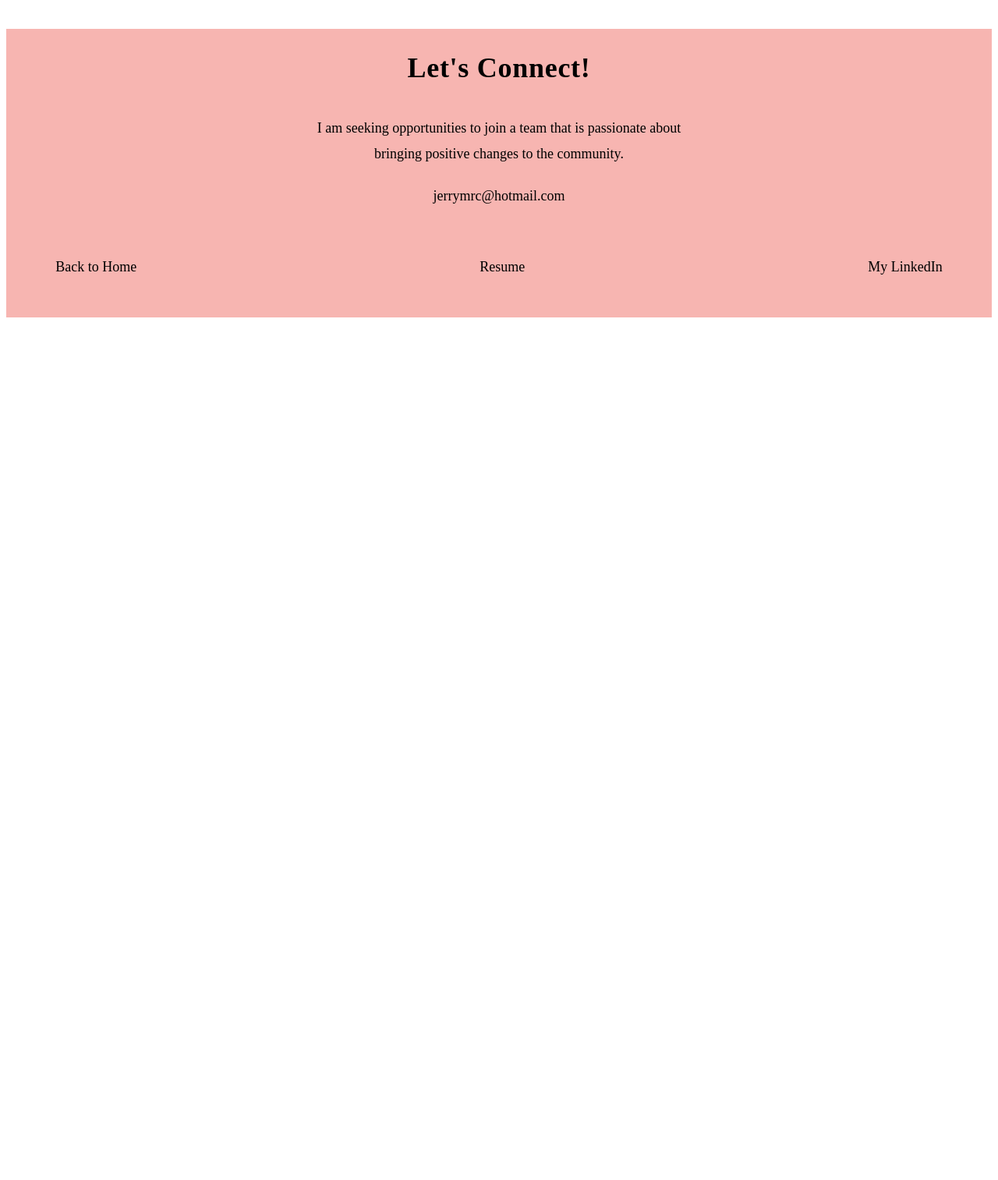
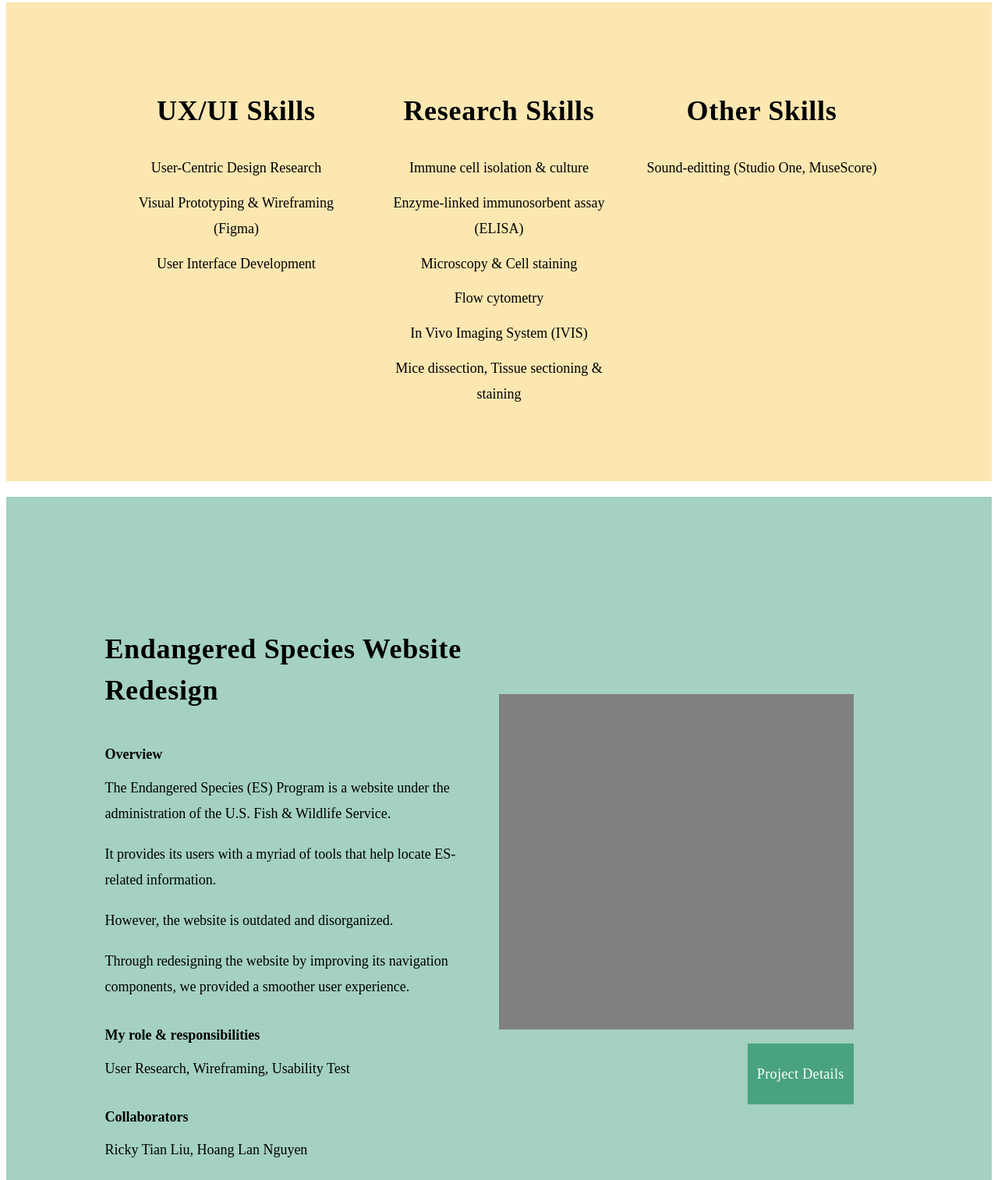
Before and after one commit to ChihChunYu/UX_UI_HW_17, a plain HTML site: page index.html in a window 1280 px wide. Shown: the part 901-2414 px from the top of the page at 78% size. Before the commit the page ends 1316 px from the top, so only its background shows below. Drawn offline with Linux system fonts and the light colour scheme.

Commit message:
Editted 11/17

```diff
--- a/CSS/style.css
+++ b/CSS/style.css
@@ -43,7 +43,7 @@
 .hero_holder {
     background-color: grey;
     height:80%;
-    width:60%;
+    width:80%;
     display: inline-block;
 }
 .summary {
@@ -57,10 +57,10 @@
     justify-content: left;
     align-items: center;
 }
-.intro{
+.content{
     display:flex;
-    width:28%;
-    padding:4% 2% 4% 20%;
+    width:38%;
+    padding:4% 2% 4% 10%;
     justify-content: end;
     align-items: flex-start;
     flex-direction: column;
@@ -71,13 +71,16 @@
     height:15%;
     display:flex;
     justify-content: flex-end;
+    padding: 4% 0%;
 }
 
 .align_center {
     width:100%;
     display:flex;
     justify-content: center;
+    align-items: center;
 }
+
 button {
     width:30%;
     height:100%;
@@ -87,6 +90,8 @@ button {
     letter-spacing: 0.02em;
     align-items: center;
     text-align: center;
+    border:0px;
+    background-color:#CFE9F2;
 }
 
 h1 {
@@ -97,11 +102,21 @@ h1 {
 }
 
 p1 {
+    padding:0% 0% 4% 0%;
+    font-family: Montserrat;
+    font-size: 18px;
+    line-height: 33px;
+    display: block;
+}
+
+p2 {
     padding:2% 0% 2% 0%;
     font-family: Montserrat;
     font-size: 18px;
     line-height: 33px;
+    font-weight: bold;
 }
+
 footer {
     background-color:#F7B5B1;
     display: block;
@@ -122,5 +137,48 @@ footer {
 .footer_links {
     display: flex;
     justify-content: space-between;
-    padding: 2% 5% 2% 5%;
+    padding: 2% 5% 0% 5%;
 }
+
+.skills {
+    width:80%;
+    padding:5% 10% 5% 10%;
+    background-color: #FCE7B1;
+    display: flex;
+    justify-content: center;
+    margin:20px 0px 20px 0px;
+}
+
+.skills_detail {
+    width: 39%;
+    padding:2%;
+    text-align: center;
+}
+
+.project1 {
+    width:100%;
+    padding:0% 0% 0% 0%;
+    background-color: #A4D1C0;
+    display: flex;
+    justify-content: flex-start;
+}
+
+.project_img {
+    width: 36%;
+    padding:20% 4% 10% 0%;
+    display:flex;
+    flex-direction: column;
+}
+
+.project_img_holder {
+    background-color: grey;
+    height:450px;
+    width:100%;
+    display: inline-block;
+}
+
+.button_green {
+    background-color:#49A380;
+    color:white;
+    border:0px;
+}
--- a/index.html
+++ b/index.html
@@ -23,7 +23,7 @@
        </header>
 
        <section class=summary>
-             <div class=intro>
+             <div class=content>
                 <h1>Hello, I am Jerry Yu, a UX/UI designer with a Biological Science background.</h1>
                 <p1>I was trained for more than 6 months in the UX/UI Bootcamp at the University of California, Irvine, once I acquired my Master of Science degree specializing in Biotechnology. My UX/UI experiences focused on webpage redesigning and my research experience focused on immunology. </p1>
 
@@ -37,6 +37,53 @@
                 <div class=hero_holder></div>
             </div>
        </section>
+       <section class=skills>
+           <div class=skills_detail>
+               <h1>UX/UI Skills</h1>
+               <p1>User-Centric Design Research</p1>
+               <p1>Visual Prototyping & Wireframing (Figma)</p1>
+               <p1>User Interface Development</p1>
+           </div>
+           <div class=skills_detail>
+               <h1>Research Skills</h1>
+               <p1>Immune cell isolation & culture</p1>
+               <p1>Enzyme-linked immunosorbent assay (ELISA)</p1>
+               <p1> Microscopy & Cell staining</p1>
+               <p1>Flow cytometry</p1>
+               <p1>In Vivo Imaging System (IVIS)</p1>
+               <p1>Mice dissection, Tissue sectioning & staining</p1>
+           </div>
+           <div class=skills_detail>
+               <h1>Other Skills</h1>
+               <p1>Sound-editting (Studio One, MuseScore)</p1>
+           </div>
+
+       </section>
+
+       <Section class=project1>
+           <div class=content>
+               <h1>Endangered Species Website Redesign</h1>
+               <p2>Overview</p2>
+               <p1>The Endangered Species (ES) Program is a website under the administration of the U.S. Fish & Wildlife Service.</p1>
+               <p1>It provides its users with a myriad of tools that help locate ES-related information.</p1>
+               <p1>However, the website is outdated and disorganized.</p1>
+               <p1>Through redesigning the website by improving its navigation components, we provided a smoother user experience.</p1>
+               <p2>My role & responsibilities</p2>
+               <p1>User Research, Wireframing, Usability Test</p1>
+               <p2>Collaborators</p2>
+               <p1>Ricky Tian Liu, Hoang Lan Nguyen</p1>
+           </div>
+
+           <div class=project_img>
+               <div class=project_img_holder>
+               </div>
+
+               <div class=align_right>
+                   <button class=button_green>Project Details</button>
+               </div>
+           </div>
+
+       </Section>
     </body>
     <footer>
         <div class=align_center>
```
